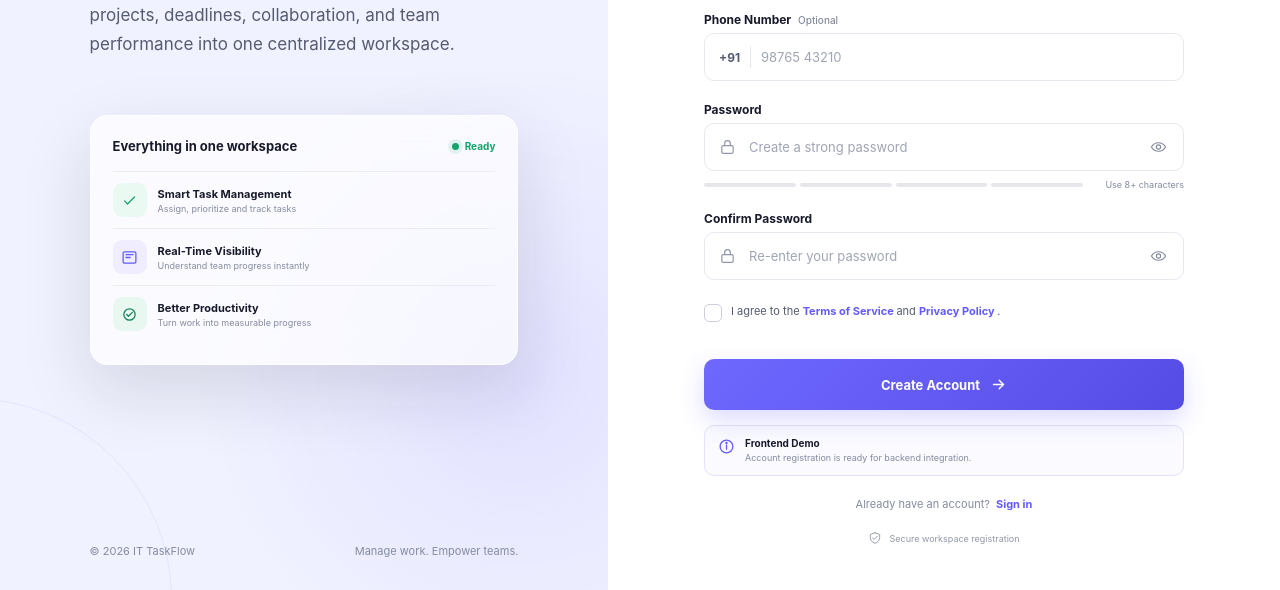
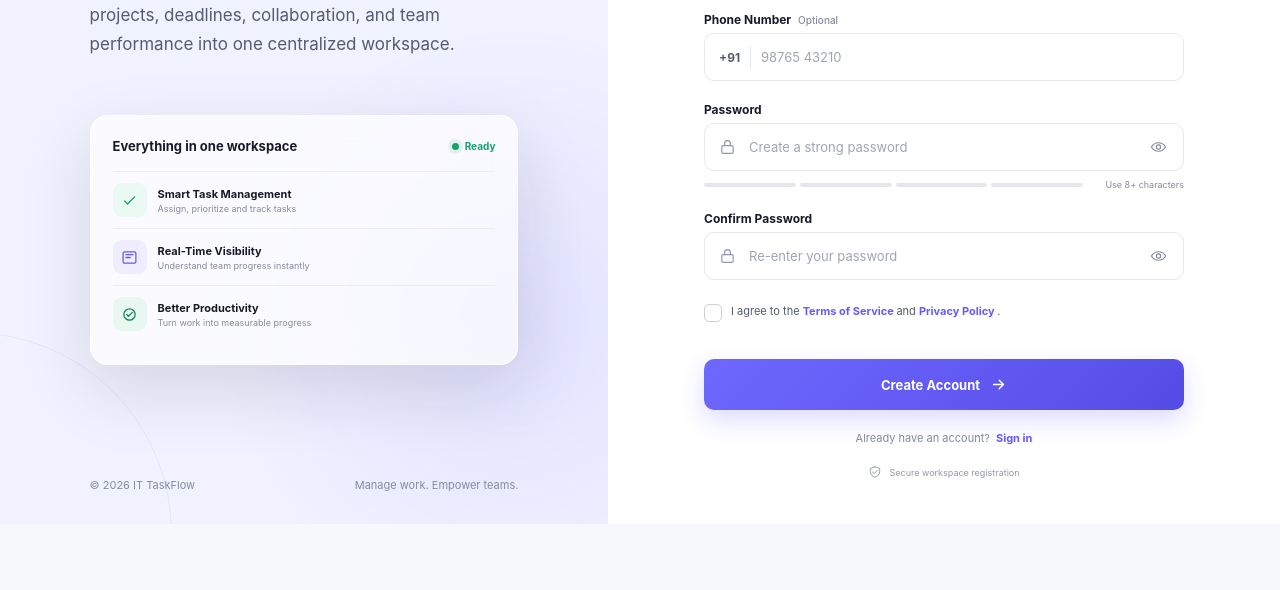
Before and after one commit to inalphahub/ITTask-Flow, a plain HTML site: page signup.html in a window 1280 px wide. Shown: the part 483-1073 px from the top of the page. After the commit the page ends 1007 px from the top, so only its background shows below. Drawn offline with Linux system fonts and the light colour scheme.

Commit message:
Hide demo login from login and signup pages

```diff
--- a/signup.html
+++ b/signup.html
@@ -835,11 +835,9 @@
 
                     <!-- Demo Notice -->
 
-                    <div class="demo-notice">
+                    <!-- <div class="demo-notice">
 
-                        <svg
-                            viewBox="0 0 24 24"
-                            aria-hidden="true"
+                        <svg viewBox="0 0 24 24" aria-hidden="true"
                         >
 
                             <circle
@@ -872,7 +870,7 @@
 
                         </div>
 
-                    </div>
+                    </div> -->
 
                 </form>
 
```
Also changed, not shown: login.html (+2 -2 lines).
